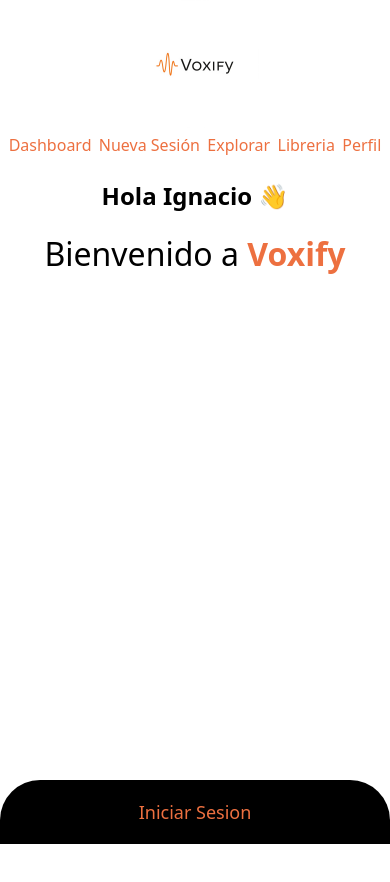
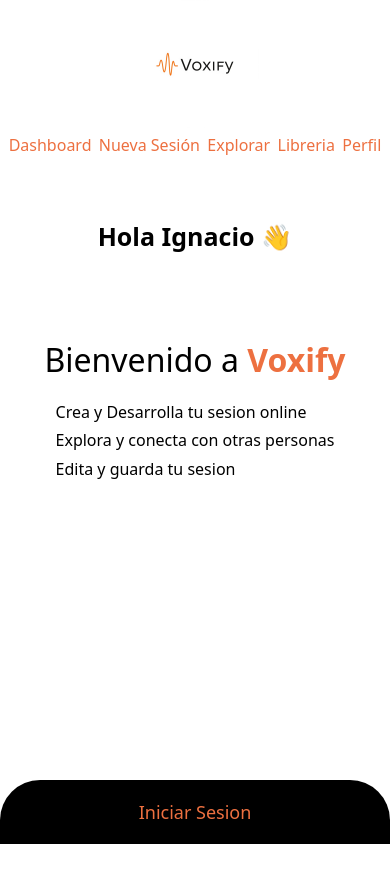
Before and after one commit to ignaarguello/Voxify, a React (Vite) app in the folder Cliente/: page / in a window 390 px wide. Shown: the top 882 px of the page. Built offline with nearby package versions, Linux system fonts and the light colour scheme; the HTML template or start-up script is replaced by a standard one.

Commit message:
Add/Mejoras responsive + elementos UI

```diff
--- a/Cliente/src/layout/Layout.css
+++ b/Cliente/src/layout/Layout.css
@@ -31,7 +31,6 @@
   #ChildrenLayout {
     /* border: 2px solid sienna; */
     width: 100%;
-    height: 90%;
     border-radius: 0 0px 0px 0px;
     display: flex;
     justify-content: center;
@@ -40,6 +39,8 @@
   /* Titulo del Saludo del Usuario - Username */
   #TituloHolaUsername{
     text-align: center;
+    margin-top: 2.5rem;
+    font-size: 25px;
   }
 }
 
--- a/Cliente/src/pages/Dashboard/Dashboard.css
+++ b/Cliente/src/pages/Dashboard/Dashboard.css
@@ -3,12 +3,17 @@
         /* Contenedor Pagina Dashboard */
         #PaginaDashboardHome {
             /* border: 2px solid red; */
+            margin-top: 5rem;
+            width: 100%;
+            display: flex;
+            flex-direction: column;
+            justify-content: center;
+            align-items: center;
         }
 
         /* Titulo Bienvenido a Voxify */
         #TituloBienvenidoVoxify {
             font-size: 2rem;
-            padding: 1rem;
             font-weight: 300;
         }
 
@@ -16,6 +21,21 @@
         #SpanVoxify {
             font-weight: 600;
             color: var(--color-primario);
+        }
+
+        /* Contenedor de las frases - parrafos principales */
+        #ContenedorParrafosPrincipales_Dashboard{
+            /* border: 2px solid aqua; */
+            display: flex;
+            flex-direction: column;
+            margin-top: 1rem;
+            gap: .3rem;
+        }
+
+        /* Item Individual */
+        .ParrafoPrincipalIndividual{
+            font-weight: 500;
+            font-size: 16px;
         }
     }
 
--- a/Cliente/src/pages/Dashboard/Dashboard.jsx
+++ b/Cliente/src/pages/Dashboard/Dashboard.jsx
@@ -10,6 +10,11 @@ export default function Dashboard() {
   return (
     <div id='PaginaDashboardHome'>
       <h2 id='TituloBienvenidoVoxify'>Bienvenido a <span id='SpanVoxify'>Voxify</span></h2>
+      <div id='ContenedorParrafosPrincipales_Dashboard'>
+        <span className='ParrafoPrincipalIndividual'>Crea y Desarrolla tu sesion online</span>
+        <span className='ParrafoPrincipalIndividual'>Explora y conecta con otras personas</span>
+        <span className='ParrafoPrincipalIndividual'>Edita y guarda tu sesion</span>
+      </div>
     </div>
   )
 }
```
